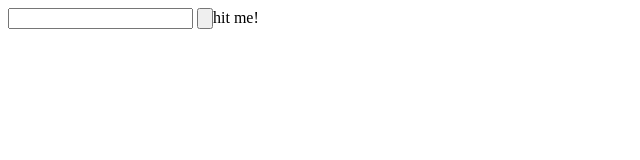
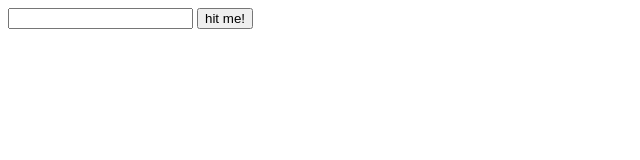
Before and after one commit to FACN3/mashrou-leila, a website: page index.html in a window 1280 px wide. Shown: the full height of the page, 0-640 px from the left. Drawn offline with Linux system fonts and the light colour scheme.

Commit message:
some minor changes.

```diff
--- a/assets/js/logic.js
+++ b/assets/js/logic.js
@@ -7,7 +7,7 @@
 
 
     console.log(document.getElementById('button'));
-    document.getElementById('button').addEventListener('submit', function(event) {
+    document.getElementById('button').addEventListener('button', function(event) {
       var search_request = document.getElementById('search').value;
 
 
--- a/index.html
+++ b/index.html
@@ -4,17 +4,14 @@
 <head>
   <meta charset="utf-8">
   <meta name "vieport" content="width=device-width, initial-scale=1.0">
-  <script src="assets/js/dom.js"></script>
-  <script src="assets/js/logic.js"></script>
   <link rel="stylesheet" href="assets/css/style.css">
   <title></title>
 </head>
 
 <body>
   <form>
-
     <input type="search" id="search "name="" value="">
-    <input type="button" id="button" name="hit_name">hit me!</input>
+    <button type="button" id="button" name="hit_name">hit me!</button>
   </form>
 
   <div class="container">
@@ -28,6 +25,8 @@
 
     </div>
   </div>
+  <script src="assets/js/dom.js"></script>
+  <script src="assets/js/logic.js"></script>
 </body>
 
 </html>
```
